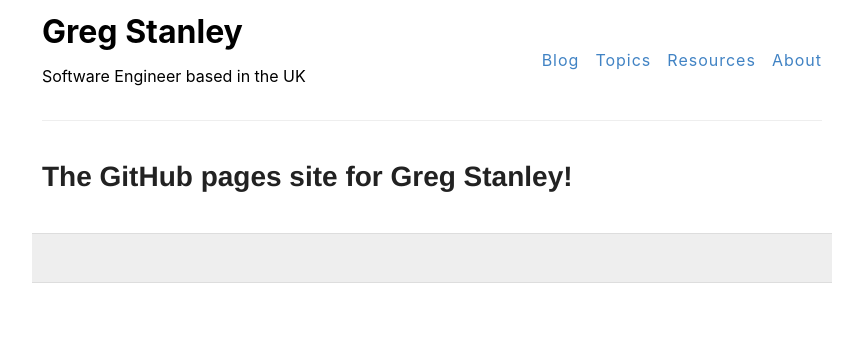
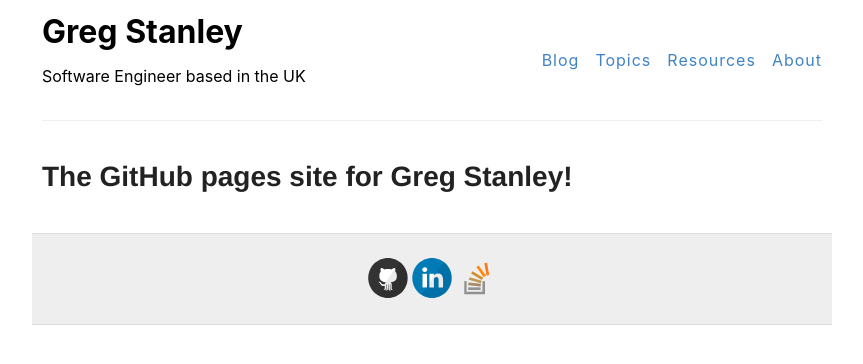
Before and after one commit to gregstanley/gregstanley.github.io, a Jekyll site: the page built from index.md, in a window 1280 px wide. Shown: the top 364 px of the page, without its empty margins (208-1071 px from the left). Built offline with Jekyll 4.4.1, drawn with Linux system fonts in a browser that asks for light colours.

Commit message:
Import svg-icons

```diff
--- a/assets/css/main.scss
+++ b/assets/css/main.scss
@@ -4,4 +4,5 @@
 @import "reset";
 @import "variables";
 @import "table";
+@import "svg-icons";
 @import "base";
```
